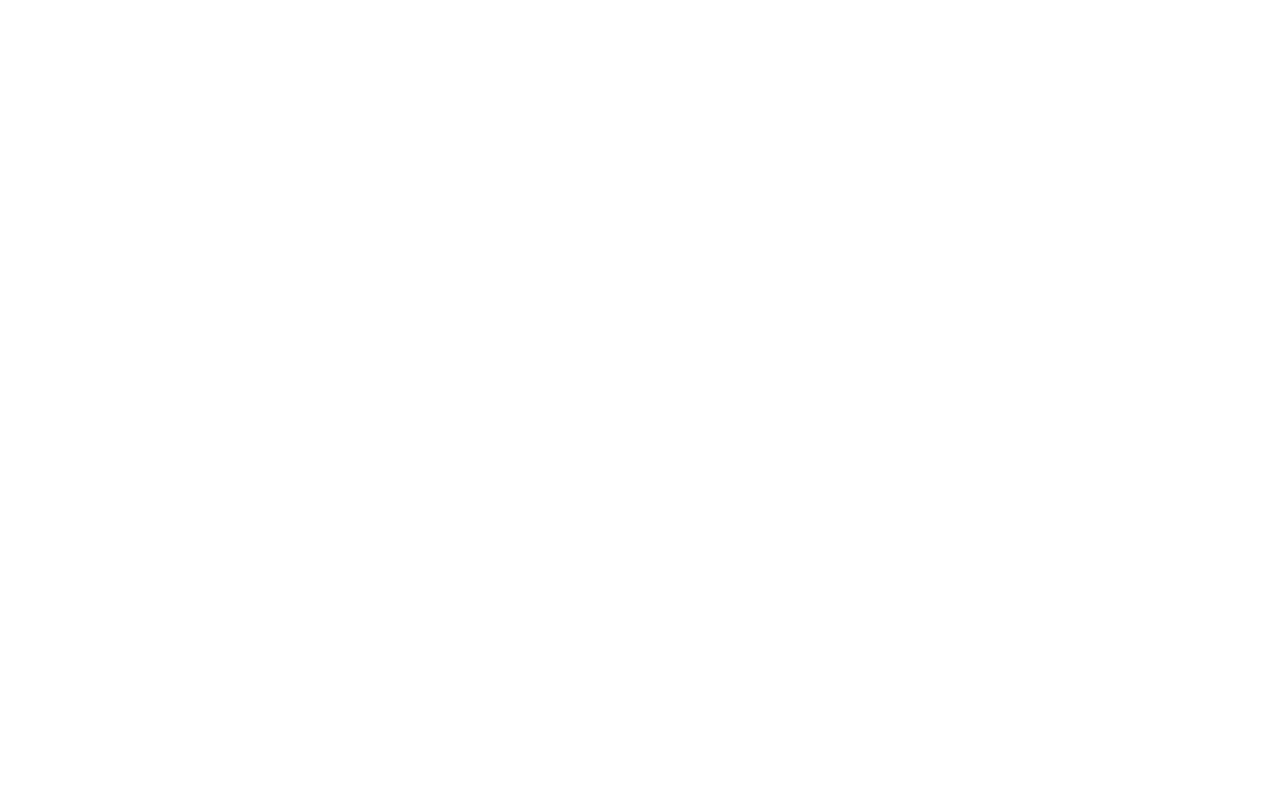
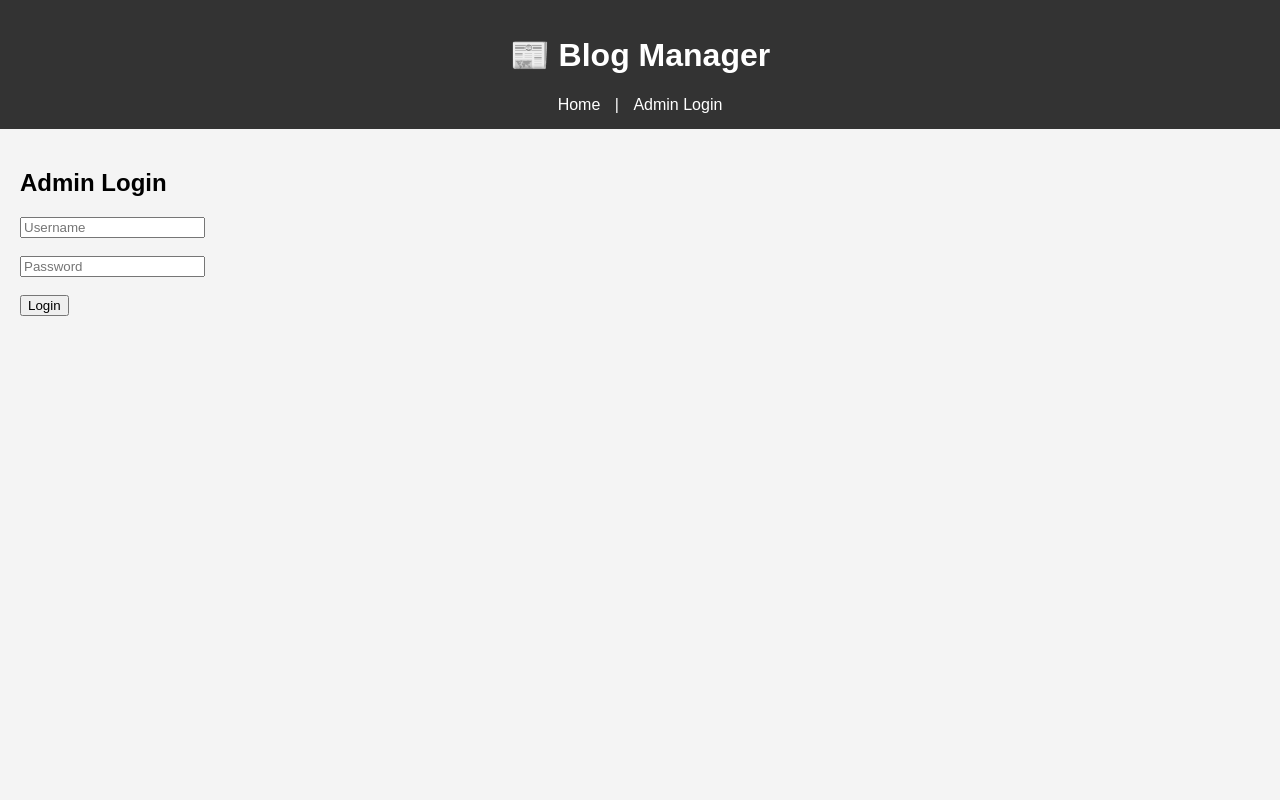
Before and after one commit to mayaaank/blog-news-manager, a Flask app: page /admin/login in a window 1280 px wide. Before the commit the page is empty. Run offline with Flask 3, Linux system fonts and the light colour scheme.

Commit message:
basic file's structure  and project setup

```diff
--- a/app.py
+++ b/app.py
@@ -7,7 +7,7 @@ def home():
     return render_template('public/index.html')
 
 @app.route('/admin/login')
-def login():
+def admin_login():
     return render_template('admin/login.html')
 
 if __name__ == '__main__':
--- a/static/css/style.css
+++ b/static/css/style.css
@@ -0,0 +1,23 @@
+body {
+    font-family: Arial, sans-serif;
+    background-color: #f4f4f4;
+    margin: 0;
+    padding: 0;
+}
+
+header {
+    background-color: #333;
+    color: white;
+    padding: 15px;
+    text-align: center;
+}
+
+nav a {
+    color: white;
+    text-decoration: none;
+    margin: 0 10px;
+}
+
+main {
+    padding: 20px;
+}
--- a/templates/admin/login.html
+++ b/templates/admin/login.html
@@ -0,0 +1,10 @@
+{% extends 'base.html' %}
+{% block title %}Admin Login{% endblock %}
+{% block content %}
+    <h2>Admin Login</h2>
+    <form>
+        <input type="text" placeholder="Username"><br><br>
+        <input type="password" placeholder="Password"><br><br>
+        <button type="submit">Login</button>
+    </form>
+{% endblock %}
--- a/templates/base.html
+++ b/templates/base.html
@@ -1,10 +1,21 @@
 <!DOCTYPE html>
-<html lang="en">
+<html>
 <head>
     <meta charset="UTF-8">
-    <title>Blog Manager</title>
+    <title>{% block title %}Blog Manager{% endblock %}</title>
+    <link rel="stylesheet" href="{{ url_for('static', filename='css/style.css') }}">
 </head>
 <body>
-    <h1>Welcome to Blog Manager</h1>
+    <header>
+        <h1>📰 Blog Manager</h1>
+        <nav>
+            <a href="/">Home</a> |
+            <a href="/admin/login">Admin Login</a>
+        </nav>
+    </header>
+
+    <main>
+        {% block content %}{% endblock %}
+    </main>
 </body>
 </html>
--- a/templates/public/index.html
+++ b/templates/public/index.html
@@ -0,0 +1,6 @@
+{% extends 'base.html' %}
+{% block title %}Home - Blog{% endblock %}
+{% block content %}
+    <h2>Welcome to the Blog</h2>
+    <p>This is the public homepage.</p>
+{% endblock %}
```
